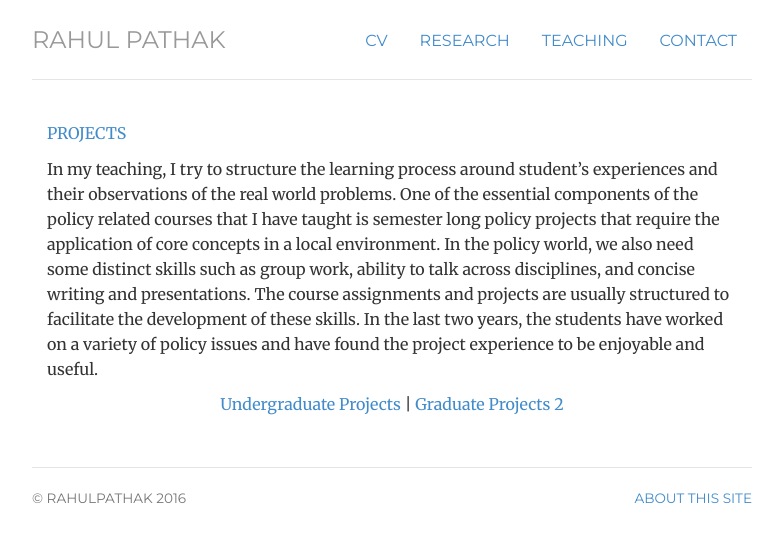
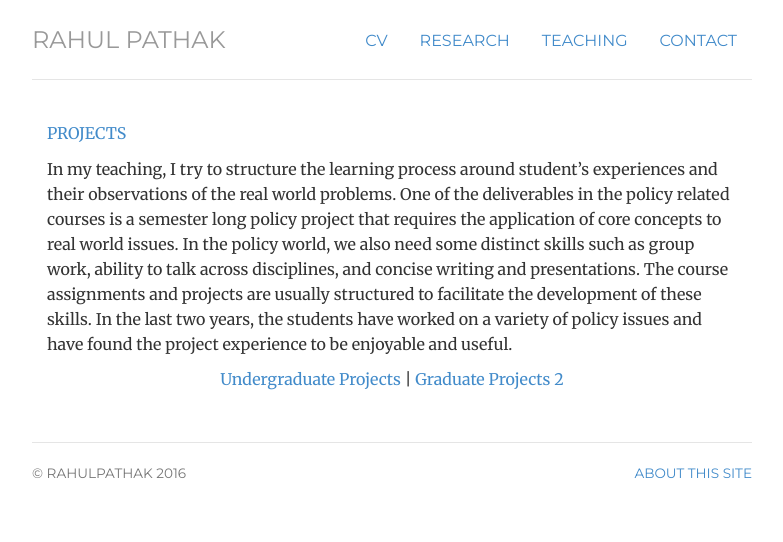
Before and after one commit to pathak-rahul/pathak-rahul.github.io, a Jekyll site: the page built from projects/index.html, in a window 1280 px wide. Shown: the top 542 px of the page, without its empty margins (248-1031 px from the left). Built offline with Jekyll 4.4.1, drawn with Linux system fonts in a browser that asks for light colours.

Commit message:
Update index.html

```diff
--- a/projects/index.html
+++ b/projects/index.html
@@ -15,7 +15,7 @@
 
 	</div>
 	<div itemscope itemtype="http://data-vocabulary.org/Person" class="col-sm-12">
-<p class-"lead"> In my teaching, I try to structure the learning process around student’s experiences and their observations of the real world problems. One of the essential components of the policy related courses that I have taught is semester long policy projects that require the application of core concepts in a local environment. In the policy world, we also need some distinct skills such as group work, ability to talk across disciplines, and concise writing and presentations. The course assignments and projects are usually structured to facilitate the development of these skills. In the last two years, the students have worked on a variety of policy issues and have found the project experience to be enjoyable and useful.
+<p class-"lead"> In my teaching, I try to structure the learning process around student’s experiences and their observations of the real world problems. One of the deliverables in the policy related courses is a semester long policy project that requires the application of core concepts to real world issues. In the policy world, we also need some distinct skills such as group work, ability to talk across disciplines, and concise writing and presentations. The course assignments and projects are usually structured to facilitate the development of these skills. In the last two years, the students have worked on a variety of policy issues and have found the project experience to be enjoyable and useful.
 
 <p class="text-center"> <a href="/files/4061project.pdf"> Undergraduate Projects </a> | <a href="/files/8141project.pdf"> Graduate Projects 2</a>
 
```
